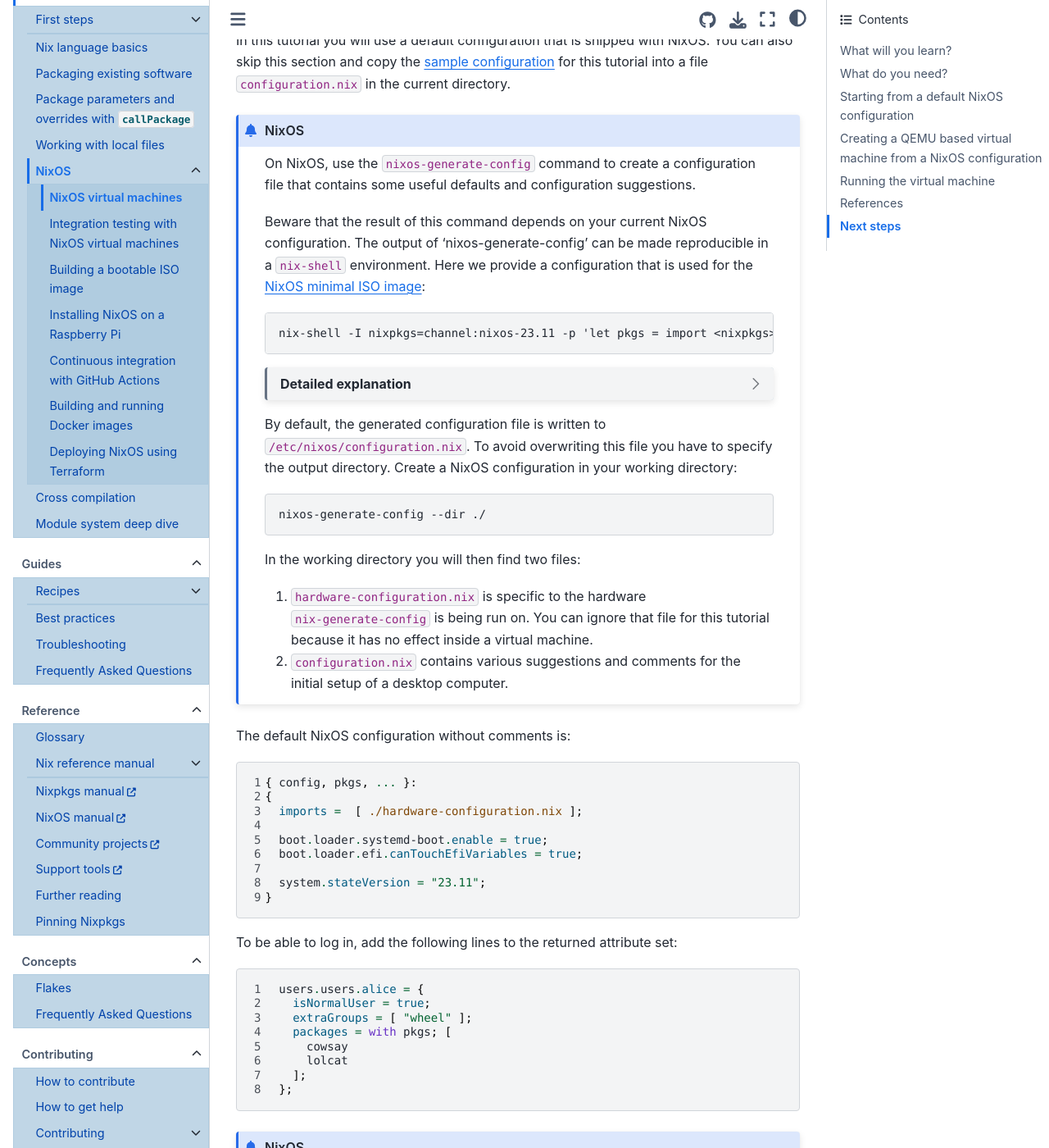
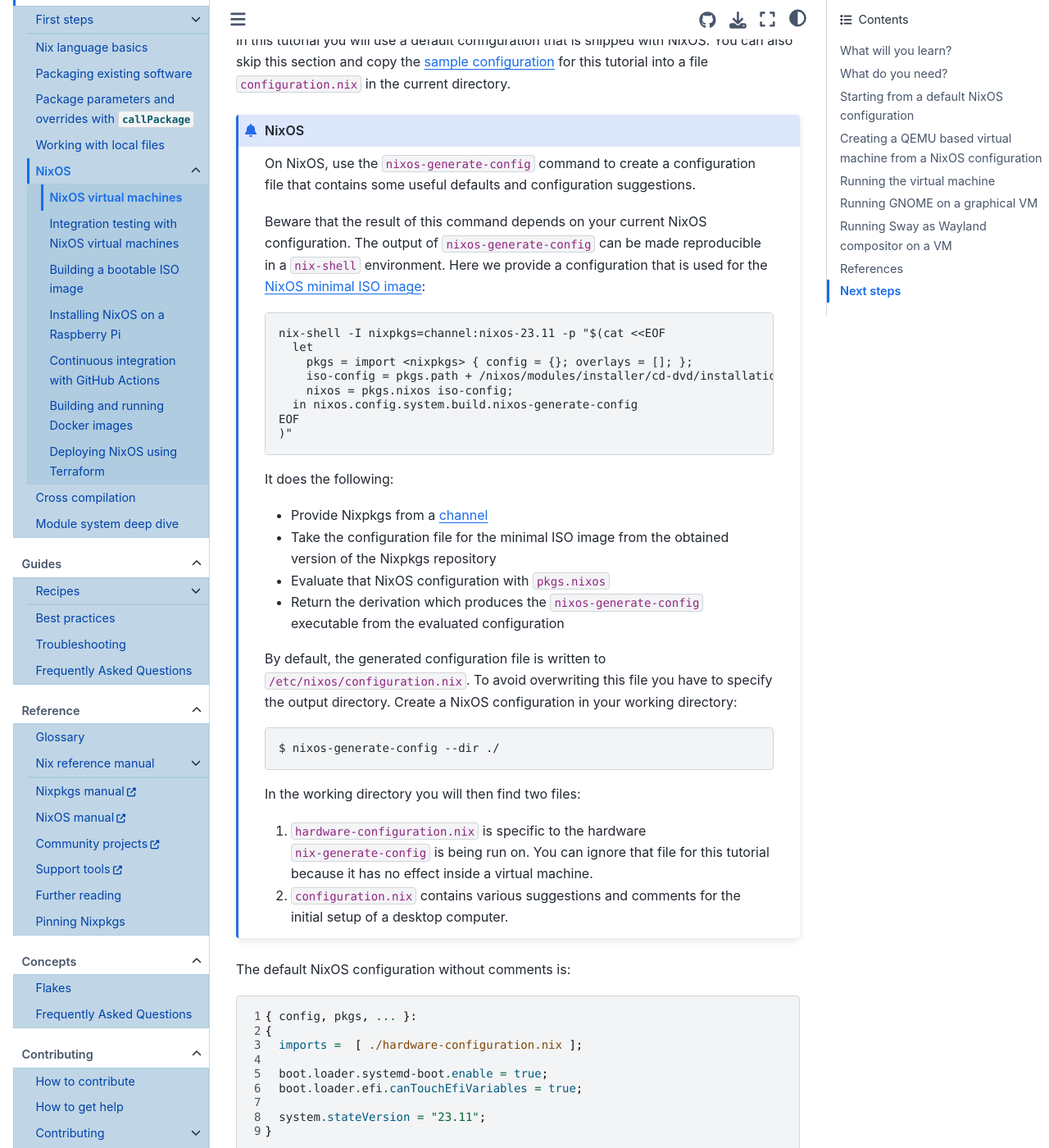
Before and after one commit to NixOS/nix.dev, a Sphinx documentation site: the page built from source/tutorials/nixos/nixos-configuration-on-vm.md, in a window 1280 px wide and 1400 px high, scrolled down 851 px. Shown: the whole window at 82% size. Built offline with Sphinx 7.4.7 and the Sphinx Book theme 1.1.4, drawn with Linux system fonts in a browser that asks for light colours; some of the changed text lies outside the part shown.

Commit message:
nixos-configuration-on-vm.md: graphical vm (#940)
* draft graphical vm

* Review and improve the NixOS configuration in VM tutorial

Done together in the docs team meeting

* fix wording and formatting

---------

Co-authored-by: Silvan Mosberger <silvan.mosberger@tweag.io>
Co-authored-by: wamirez <wamirez@protonmail.com>
Co-authored-by: Valentin Gagarin <valentin.gagarin@tweag.io>

````diff
--- a/source/tutorials/nixos/nixos-configuration-on-vm.md
+++ b/source/tutorials/nixos/nixos-configuration-on-vm.md
@@ -31,25 +31,16 @@
 On NixOS, use the `nixos-generate-config` command to create a configuration file that contains some useful defaults and configuration suggestions.
 
 Beware that the result of this command depends on your current NixOS configuration.
-The output of 'nixos-generate-config' can be made reproducible in a `nix-shell` environment.
+The output of `nixos-generate-config` can be made reproducible in a `nix-shell` environment.
 Here we provide a configuration that is used for the [NixOS minimal ISO image](https://nixos.org/download#nixos-iso):
 
 ```shell-session
-nix-shell -I nixpkgs=channel:nixos-23.11 -p 'let pkgs = import <nixpkgs> { config = {}; overlays = []; }; iso-config = pkgs.path + /nixos/modules/installer/cd-dvd/installation-cd-minimal.nix; nixos = pkgs.nixos iso-config; in nixos.config.system.build.nixos-generate-config'
-```
-
-:::{dropdown} Detailed explanation
-
-The above shell command is a one-liner so it's easier to copy and paste.
-This is the readable long form using a [heredoc](https://en.wikipedia.org/wiki/Here_document):
-
-```{code-block} bash
 nix-shell -I nixpkgs=channel:nixos-23.11 -p "$(cat <<EOF
-let
-  pkgs = import <nixpkgs> { config = {}; overlays = []; };
-  iso-config = pkgs.path + /nixos/modules/installer/cd-dvd/installation-cd-minimal.nix;
-  nixos = pkgs.nixos iso-config;
-in nixos.config.system.build.nixos-generate-config
+  let
+    pkgs = import <nixpkgs> { config = {}; overlays = []; };
+    iso-config = pkgs.path + /nixos/modules/installer/cd-dvd/installation-cd-minimal.nix;
+    nixos = pkgs.nixos iso-config;
+  in nixos.config.system.build.nixos-generate-config
 EOF
 )"
 ```
@@ -60,14 +51,12 @@
 - Evaluate that NixOS configuration with `pkgs.nixos`
 - Return the derivation which produces the `nixos-generate-config` executable from the evaluated configuration
 
-:::
-
 By default, the generated configuration file is written to `/etc/nixos/configuration.nix`.
 To avoid overwriting this file you have to specify the output directory.
 Create a NixOS configuration in your working directory:
 
 ```shell-session
-nixos-generate-config --dir ./
+$ nixos-generate-config --dir ./
 ```
 
 In the working directory you will then find two files:
@@ -98,11 +87,16 @@
   users.users.alice = {
     isNormalUser = true;
     extraGroups = [ "wheel" ];
-    packages = with pkgs; [
-      cowsay
-      lolcat
-    ];
   };
+```
+
+We add two lightweight programms as an example:
+
+```nix
+  environment.systemPackages = with pkgs; [
+    cowsay
+    lolcat
+  ];
 ```
 
 :::{admonition} NixOS
@@ -141,12 +135,13 @@
   users.users.alice = {
     isNormalUser = true;
     extraGroups = [ "wheel" ]; # Enable ‘sudo’ for the user.
-    packages = with pkgs; [
-      cowsay
-      lolcat
-    ];
     initialPassword = "test";
   };
+
+  environment.systemPackages = with pkgs; [
+    cowsay
+    lolcat
+  ];
 
   system.stateVersion = "23.11";
 }
@@ -157,9 +152,7 @@
 A NixOS virtual machine is created with the `nix-build` command:
 
 ```shell-session
-nix-build '<nixpkgs/nixos>' -A vm \
--I nixpkgs=channel:nixos-23.11 \
--I nixos-config=./configuration.nix
+$ nix-build '<nixpkgs/nixos>' -A vm -I nixpkgs=channel:nixos-23.11 -I nixos-config=./configuration.nix
 ```
 
 This command builds the attribute `vm` from the `nixos-23.11` release of NixOS, using the NixOS configuration as specified in the relative path.
@@ -195,21 +189,18 @@
 It links to the directory that contains the virtual machine.
 
 ```shell-session
-ls -R ./result
-```
+$ ls -R ./result
+result:
+bin  system
 
-```console
-    result:
-    bin  system
-
-    result/bin:
-    run-nixos-vm
+result/bin:
+run-nixos-vm
 ```
 
 Run the virtual machine:
 
 ```shell-session
-QEMU_KERNEL_PARAMS=console=ttyS0 ./result/bin/run-nixos-vm -nographic; reset
+$ QEMU_KERNEL_PARAMS=console=ttyS0 ./result/bin/run-nixos-vm -nographic; reset
 ```
 
 This command will run QEMU in the current terminal due to `-nographic`.
@@ -219,20 +210,20 @@
 Check that the programs are indeed available as specified:
 
 ```shell-session
-cowsay hello | lolcat
+$ cowsay hello | lolcat
 ```
 
 Exit the virtual machine by shutting it down:
 
 ```shell-session
-sudo poweroff
+$ sudo poweroff
 ```
 
 :::{note}
 If you forgot to add the user to `wheel` or didn't set a password, stop the virtual machine from a different terminal:
 
 ```shell-session
-sudo pkill qemu
+$ sudo pkill qemu
 ```
 :::
 
@@ -243,8 +234,126 @@
 Delete this file when you change the configuration:
 
 ```shell-session
-rm nixos.qcow2
+$ rm nixos.qcow2
 ```
+
+## Running GNOME on a graphical VM
+
+To create a virtual machine with a graphical user interface, add the following lines to the configuration:
+
+```nix
+  # Enable the X11 windowing system.
+  services.xserver.enable = true;
+
+  # Enable the GNOME Desktop Environment.
+  services.xserver.displayManager.gdm.enable = true;
+  services.xserver.desktopManager.gnome.enable = true;
+```
+
+These three lines activate X11, the GDM display manager (to be able to login) and Gnome as desktop manager.
+
+::::{admonition} NixOS
+
+On NixOS, use `installation-cd-graphical-gnome.nix` to generate the configuration file:
+
+```shell-session
+nix-shell -I nixpkgs=channel:nixos-23.11 -p "$(cat <<EOF
+  let
+    pkgs = import <nixpkgs> { config = {}; overlays = []; };
+    iso-config = pkgs.path + /nixos/modules/installer/cd-dvd/installation-cd-graphical-gnome.nix;
+    nixos = pkgs.nixos iso-config;
+  in nixos.config.system.build.nixos-generate-config
+EOF
+)"
+```
+
+```shell-session
+$ nixos-generate-config --dir ./
+```
+
+::::
+
+The complete `configuration.nix` file looks like this:
+
+```nix
+{ config, pkgs, ... }:
+{
+  boot.loader.systemd-boot.enable = true;
+  boot.loader.efi.canTouchEfiVariables = true;
+
+  services.xserver.enable = true;
+
+  services.xserver.displayManager.gdm.enable = true;
+  services.xserver.desktopManager.gnome.enable = true;
+
+  users.users.alice = {
+    isNormalUser = true;
+    extraGroups = [ "wheel" ];
+    initialPassword = "test";
+  };
+
+  system.stateVersion = "23.11";
+}
+```
+
+To get graphical output, run the virtual machine without special options:
+
+```shell-session
+$ nix-build '<nixpkgs/nixos>' -A vm -I nixpkgs=channel:nixos-23.11 -I nixos-config=./configuration.nix
+$ ./result/bin/run-nixos-vm
+```
+
+## Running Sway as Wayland compositor on a VM
+
+To change to a Wayland compositor, disable `services.xserver.desktopManager.gnome` and enable `programs.sway`:
+
+```{code-block} diff
+:caption: configuration.nix
+-  services.xserver.desktopManager.gnome.enable = true;
++  programs.sway.enable = true;
+```
+
+:::{note}
+Running Wayland compositors in a virtual machine might lead to complications with the display drivers used by QEMU.
+You need to choose from the available drivers one that is compatible with Sway.
+See [QEMU User Documentation](https://www.qemu.org/docs/master/system/qemu-manpage.html) for options.
+One possibility is the `virtio-vga` driver:
+
+```shell-session
+$ ./result/bin/run-nixos-vm -device virtio-vga
+```
+
+Arguments to QEMU can also be added to the configuration file:
+
+```nix
+{ config, pkgs, ... }:
+{
+  boot.loader.systemd-boot.enable = true;
+  boot.loader.efi.canTouchEfiVariables = true;
+
+  services.xserver.enable = true;
+
+  services.xserver.displayManager.gdm.enable = true;
+  programs.sway.enable = true;
+
+  imports = [ <nixpkgs/nixos/modules/virtualisation/qemu-vm.nix> ];
+  virtualisation.qemu.options = [
+    "-device virtio-vga"
+  ];
+
+  users.users.alice = {
+    isNormalUser = true;
+    extraGroups = [ "wheel" ];
+    initialPassword = "test";
+  };
+
+  system.stateVersion = "23.11";
+}
+```
+
+:::
+
+The NixOS manual has chapters on [X11](https://nixos.org/manual/nixos/stable/#sec-x11) and [Wayland](https://nixos.org/manual/nixos/stable/#sec-wayland) listing alternative window managers.
 
 ## References
 
````
Also changed, not shown: other parts of source/tutorials/nixos/nixos-configuration-on-vm.md (+2 -1 lines).
